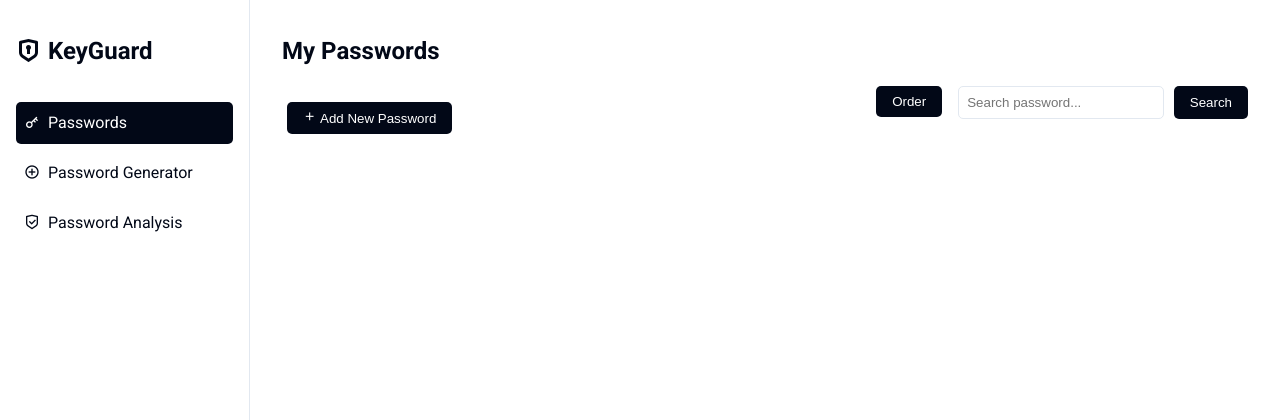
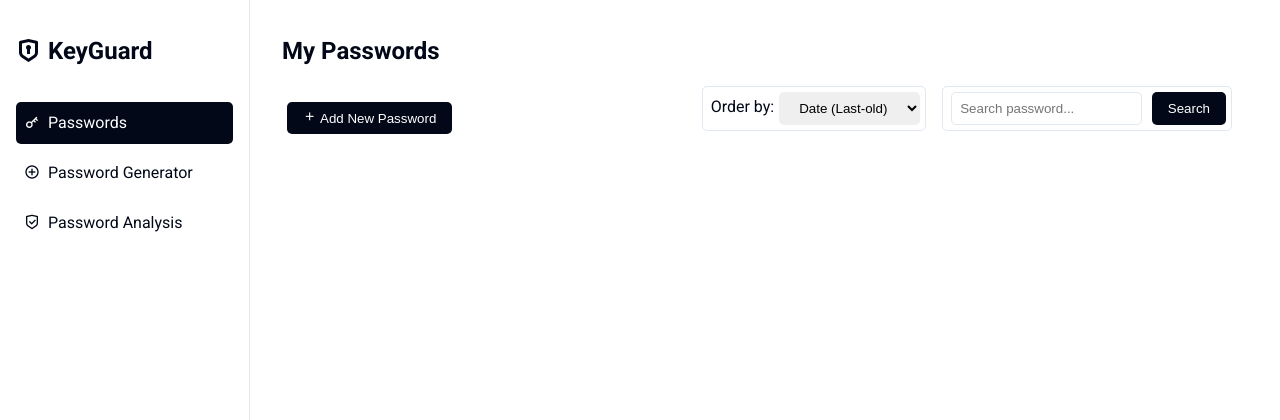
Before and after one commit to DeepCodeRz/KeyGurad, a Flask app: page /startApp in a window 1280 px wide. Shown: the top 420 px of the page. Run offline with Flask 3, Linux system fonts and the light colour scheme; data comes from the database, SQL or seed files in the repository; both versions use the stored data as it was after the commit.

Commit message:
style update
order and search style updated

```diff
--- a/static/appStyle.css
+++ b/static/appStyle.css
@@ -115,9 +115,12 @@ h2 {
 
 .orderContainer {
     position: relative;
-    display: inline-block;
     float: right;
     margin-right: 1rem;
+    display: flex;
+    border:1px solid var(--border-color);
+    border-radius: 5px;
+    padding: 5px 5px 5px 8px;
 }
 
 .orderContent {
@@ -128,6 +131,7 @@ h2 {
     z-index: 1;
     border: 1px solid var(--border-color);
     border-radius: 8px;
+
 }
 
 .orderContent a {
--- a/templates/app.html
+++ b/templates/app.html
@@ -27,20 +27,20 @@
             <button id="addPasswordBtn" class="btn btn-primary" style="margin-top: 1rem;">
                 <i class="ri-add-line"></i> Add New Password
             </button>
-            <div class="search-bar">
+            <div class="search-bar orderContainer">
                 <input id="search" type="text" list="webSiteSearchList" placeholder="Search password...">
                 <datalist id="webSiteSearchList">
                 </datalist>
                 <button class="btn btn-primary" onclick="searchPassword()">Search</button>
             </div>
             <div class="orderContainer">
-                <button class="btn btn-primary orderBtn">Order</button>
-                <div class="orderContent">
-                    <a href="#">Date (Last-old)</a>
-                    <a href="#">Date (Old-last)</a>
-                    <a href="#">Website</a>
-                    <a href="#">Username</a>
-                </div>
+                <p style="margin-top: 2px">Order by:</p>
+                <select class="orderSelect btn  orderBtn" id="orderSelect">
+                    <option value="last-old" >Date (Last-old)</option>
+                    <option value="old-last">Date (Old-last)</option>
+                    <option value="website">Website</option>
+                    <option value="username">Username</option>
+                </select>
             </div>
             <div class="password-list">
             </div>
```
Also changed, not shown: identifier.sqlite.
